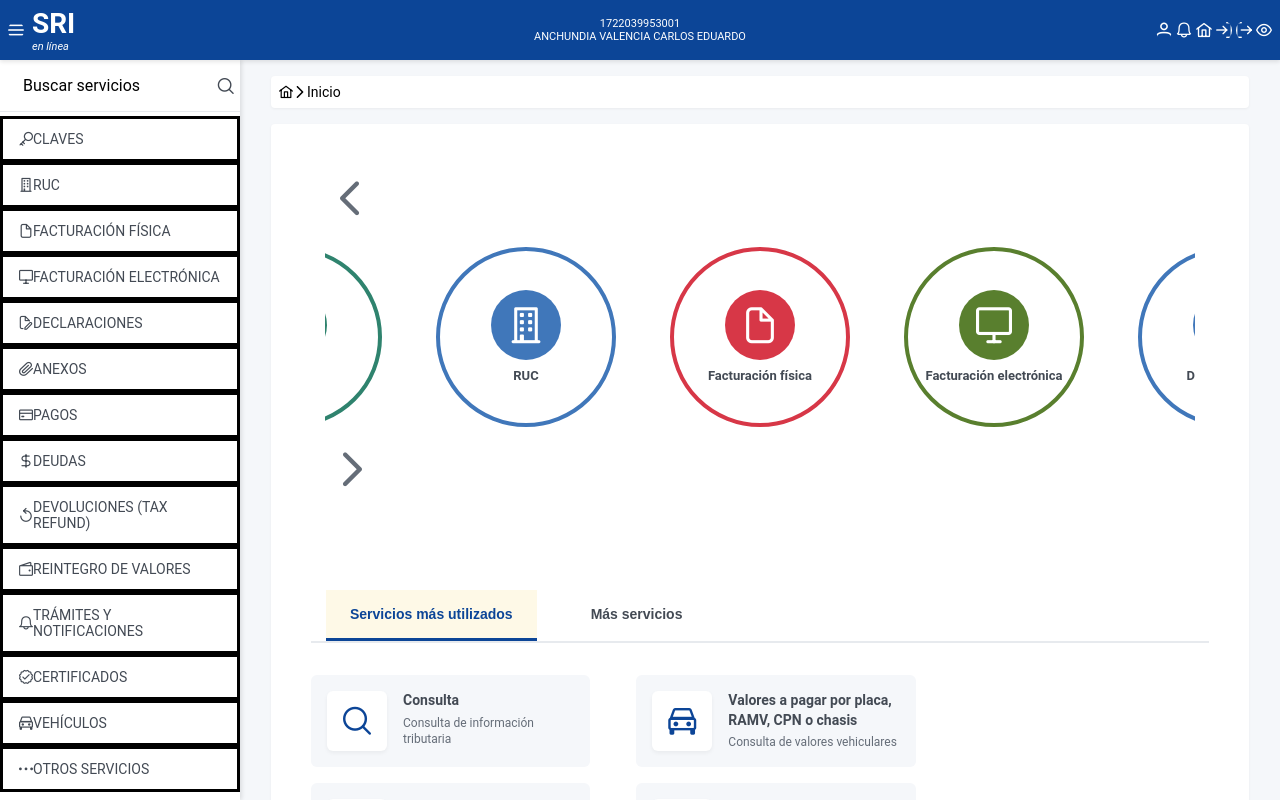
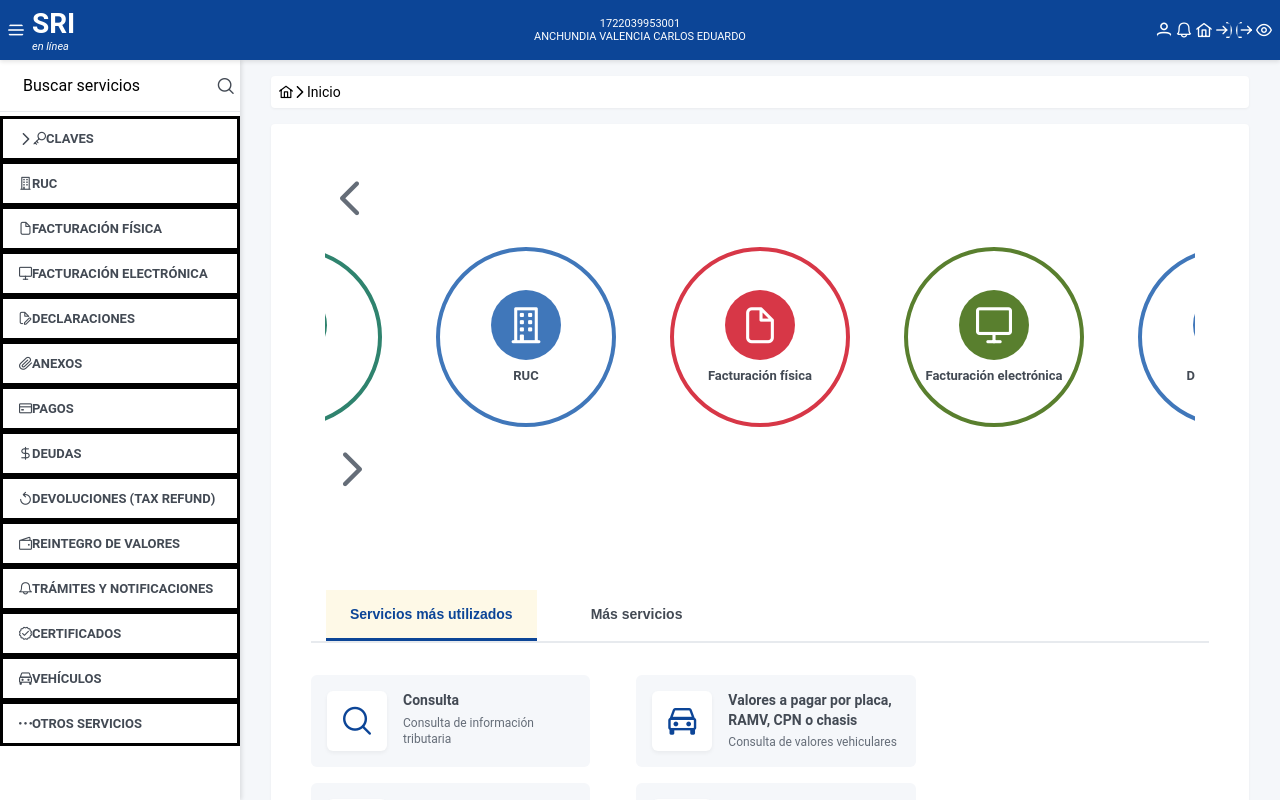
Before and after one commit to ingcharles/SRI-INTERNET-BASE, a Vue app: page / in a window 1280 px wide. Shown: the top 800 px of the page. Built offline with nearby package versions, Linux system fonts and the light colour scheme; the HTML template or start-up script is replaced by a standard one.

Commit message:
cambios menu 1

```diff
--- a/src/App.vue
+++ b/src/App.vue
@@ -45,12 +45,11 @@ onUnmounted(() => {
   <div class="app-container">
     <EncabezadoApp :es-pantalla-pequena="esPantallaPequena" @alternar-menu="manejarToggleMenu" />
 
-    <MenuLateral v-if="layoutStore.menuLateralVisible || layoutStore.menuMovilVisible"
-      :solo-iconos="menuColapsado && !esPantallaPequena" :class="{ visible: layoutStore.menuMovilVisible }" />
+    <MenuLateral :solo-iconos="menuColapsado && !esPantallaPequena"
+      :class="{ visible: layoutStore.menuMovilVisible }" />
 
     <ContenidoPrincipal :class="{ 'menu-colapsado': menuColapsado }" :ruta-actual="['Inicio']">
       <InicioVista />
-      <EjemploGrid />
     </ContenidoPrincipal>
 
     <PiePagina :class="{ 'menu-colapsado': menuColapsado }" />
--- a/src/almacenes/layout.ts
+++ b/src/almacenes/layout.ts
@@ -18,8 +18,46 @@ export const useLayoutStore = defineStore('layout', () => {
       id: 'claves',
       etiqueta: 'CLAVES',
       icono: 'pi pi-key',
-            ruta: '/claves',
+      visible: true,
+      hijos: [
+        {
+          id: 'generar-recuperar',
+          etiqueta: 'Generar o recuperar clave',
+          ruta: '/claves/generar-recuperar',
           visible: true
+        },
+        {
+          id: 'cambiar-clave',
+          etiqueta: 'Cambiar clave',
+          ruta: '/claves/cambiar',
+          visible: true
+        },
+        {
+          id: 'usuarios-adicionales',
+          etiqueta: 'Usuarios adicionales',
+          visible: true,
+          hijos: [
+            {
+              id: 'crear-administrar',
+              etiqueta: 'Crear y administrar',
+              ruta: '/claves/usuarios/crear',
+              visible: true
+            },
+            {
+              id: 'confirmacion',
+              etiqueta: 'Confirmación',
+              ruta: '/claves/usuarios/confirmacion',
+              visible: true
+            }
+          ]
+        },
+        {
+          id: 'conozca-mas',
+          etiqueta: 'Conozca más ...',
+          ruta: '/claves/info',
+          visible: true
+        }
+      ]
     },
     {
       id: 'ruc',
--- a/src/assets/css/layout.css
+++ b/src/assets/css/layout.css
@@ -220,6 +220,7 @@ body a {
   background: transparent;
   border: none;
   border-radius: 0;
+  margin-bottom: 0;
 }
 
 .menu-lateral .p-panelmenu .p-panelmenu-header-link {
@@ -227,12 +228,18 @@ body a {
   border: none;
   background: transparent;
   color: var(--color-gris-fuerte);
-  font-size: 14px;
+  font-size: 13px;
+  font-weight: 600;
   transition: background-color 0.2s;
+  text-transform: uppercase;
 }
 
 .menu-lateral .p-panelmenu .p-panelmenu-header-link:hover {
   background-color: var(--color-gris-tenue);
+}
+
+.menu-lateral .p-panelmenu .p-panelmenu-header-link:focus {
+  box-shadow: none;
 }
 
 .menu-lateral .p-panelmenu .p-panelmenu-content {
@@ -241,15 +248,74 @@ body a {
   padding: 0;
 }
 
+/* Nivel 1 - Items principales */
+.menu-lateral .p-panelmenu .p-menuitem {
+  margin-bottom: 0.25rem;
+}
+
 .menu-lateral .p-panelmenu .p-menuitem-link {
-  padding: 0.5rem 1rem 0.5rem 2.5rem;
+  padding: 0.6rem 1rem 0.6rem 2.5rem;
   color: var(--color-gris-medio);
   font-size: 13px;
   transition: background-color 0.2s;
+  border: none;
 }
 
 .menu-lateral .p-panelmenu .p-menuitem-link:hover {
   background-color: var(--color-gris-tenue);
+}
+
+.menu-lateral .p-panelmenu .p-menuitem-link:focus {
+  box-shadow: none;
+}
+
+/* Submenu list spacing */
+.menu-lateral .p-panelmenu .p-submenu-list {
+  padding: 0.25rem 0;
+}
+
+/* Nivel 2 - Submenús */
+.menu-lateral .p-panelmenu .p-submenu-list .p-menuitem {
+  margin-bottom: 0.15rem;
+}
+
+.menu-lateral .p-panelmenu .p-submenu-list .p-menuitem-link {
+  padding: 0.5rem 1rem 0.5rem 3.5rem;
+  font-size: 12px;
+  color: var(--color-gris-medio);
+}
+
+/* Nivel 3 - Sub-submenús */
+.menu-lateral .p-panelmenu .p-submenu-list .p-submenu-list .p-menuitem {
+  margin-bottom: 0.15rem;
+}
+
+.menu-lateral .p-panelmenu .p-submenu-list .p-submenu-list .p-menuitem-link {
+  padding: 0.5rem 1rem 0.5rem 4.5rem;
+  font-size: 12px;
+}
+
+/* Iconos del menú */
+.menu-lateral .p-panelmenu .p-menuitem-icon,
+.menu-lateral .p-panelmenu .p-panelmenu-icon {
+  color: var(--color-gris-medio);
+  font-size: 1.1rem;
+}
+
+/* Lista de iconos cuando está colapsado */
+.lista-menu {
+  padding: var(--espacio-3) var(--espacio-1);
+}
+
+.lista-menu .p-button {
+  width: 40px;
+  height: 40px;
+  color: var(--color-gris-fuerte) !important;
+}
+
+.lista-menu .p-button:hover {
+  background-color: var(--color-gris-tenue) !important;
+  color: var(--color-azul-principal) !important;
 }
 
 /* ========== CONTENIDO PRINCIPAL ========== */
--- a/src/componentes/layout/MenuLateral.vue
+++ b/src/componentes/layout/MenuLateral.vue
@@ -5,42 +5,55 @@ import InputText from 'primevue/inputtext';
 import Button from 'primevue/button';
 import PanelMenu from 'primevue/panelmenu';
 import type { MenuItem } from 'primevue/menuitem';
+import type { ItemMenu } from '@/interfaces/menu.interface';
 
 const layoutStore = useLayoutStore();
 
-const props = defineProps<{
+defineProps<{
   soloIconos?: boolean;
 }>();
 
 const textoBusqueda = ref('');
+
+/**
+ * Convierte recursivamente los items del menú al formato de PrimeVue
+ */
+function convertirAMenuPrime(items: ItemMenu[]): MenuItem[] {
+  return items.map(item => {
+    const menuItem: MenuItem = {
+      label: item.etiqueta,
+      icon: item.icono,
+      to: item.ruta
+    };
+
+    // Si tiene hijos, convertirlos recursivamente
+    if (item.hijos && item.hijos.length > 0) {
+      menuItem.items = convertirAMenuPrime(item.hijos);
+    }
+
+    return menuItem;
+  });
+}
 
 const itemsMenuPrime = computed<MenuItem[]>(() => {
   const items = layoutStore.menuFiltrado;
 
   if (textoBusqueda.value) {
     const busqueda = textoBusqueda.value.toLowerCase();
-    return items
-      .filter(item => item.etiqueta.toLowerCase().includes(busqueda))
-      .map(item => ({
-        label: item.etiqueta,
-        icon: item.icono,
-        to: item.ruta,
-        items: item.hijos?.map(hijo => ({
-          label: hijo.etiqueta,
-          to: hijo.ruta
-        }))
-      }));
+    const itemsFiltrados = items.filter(item =>
+      item.etiqueta.toLowerCase().includes(busqueda)
+    );
+    return convertirAMenuPrime(itemsFiltrados);
   }
 
-  return items.map(item => ({
-    label: item.etiqueta,
-    icon: item.icono,
-    to: item.ruta,
-    items: item.hijos?.map(hijo => ({
-      label: hijo.etiqueta,
-      to: hijo.ruta
-    }))
-  }));
+  return convertirAMenuPrime(items);
+});
+
+/**
+ * Items para mostrar solo iconos cuando el menú está colapsado
+ */
+const itemsIconos = computed(() => {
+  return layoutStore.menuFiltrado.filter(item => item.icono);
 });
 
 /**
@@ -69,11 +82,14 @@ function limpiarBusqueda() {
 
     <!-- Navegación -->
     <nav class="menu-navegacion">
+      <!-- Menú completo con texto -->
       <PanelMenu v-if="!soloIconos" :model="itemsMenuPrime" />
+
+      <!-- Solo iconos cuando está colapsado -->
       <div v-else class="lista-menu">
-        <div class="mostrar-flex flex-columna alinear-centro">
-          <Button v-for="item in itemsMenuPrime" :key="item.label" :icon="item.icon"
-            class="p-button-rounded p-button-secondary p-button-outlined" :aria-label="item.label" />
+        <div class="mostrar-flex flex-columna alinear-centro espacio-2">
+          <Button v-for="item in itemsIconos" :key="item.id" :icon="item.icono" class="p-button-rounded p-button-text"
+            :aria-label="item.etiqueta" :title="item.etiqueta" />
         </div>
       </div>
     </nav>
```
Also changed, not shown: 2 other files (tests, documents, lock files or other folders). Lines whose indentation alone changed are shown as unchanged.
